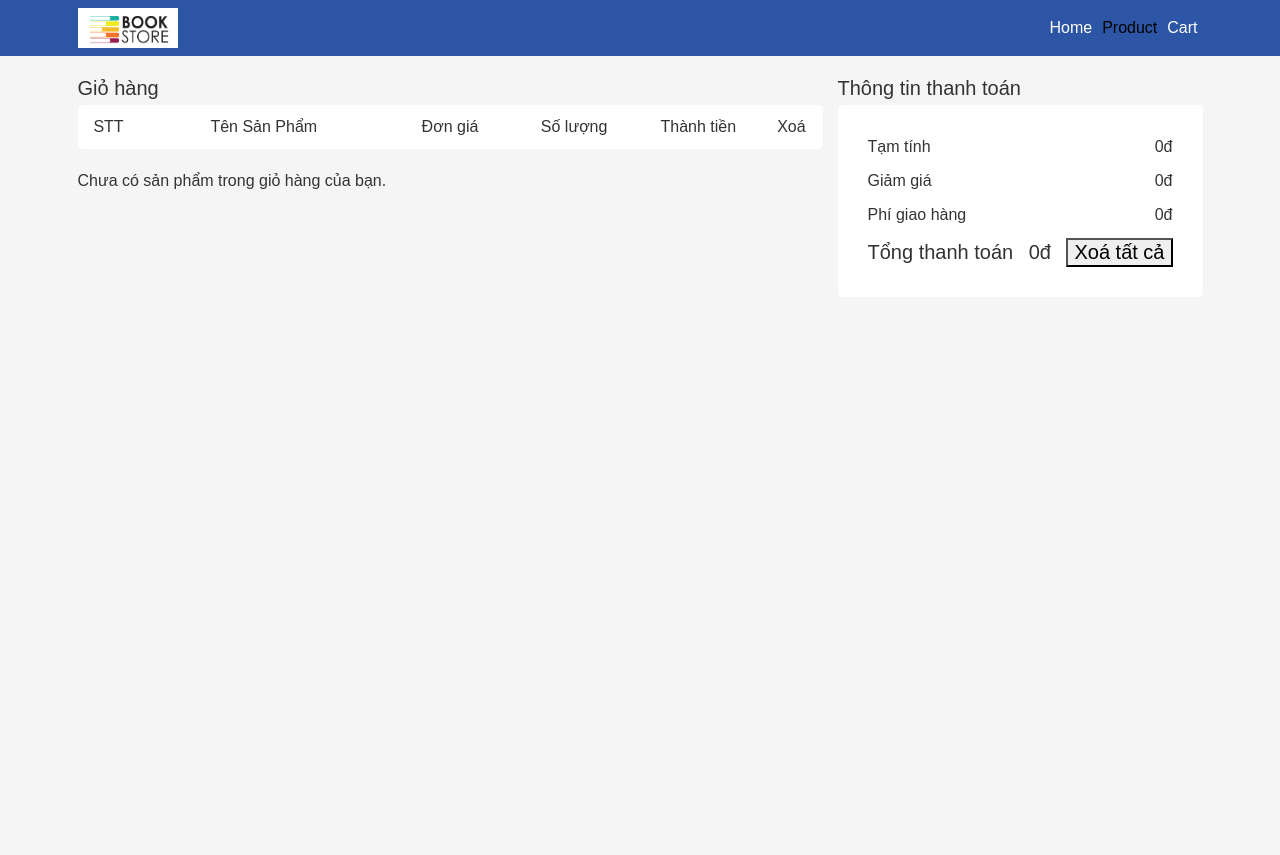
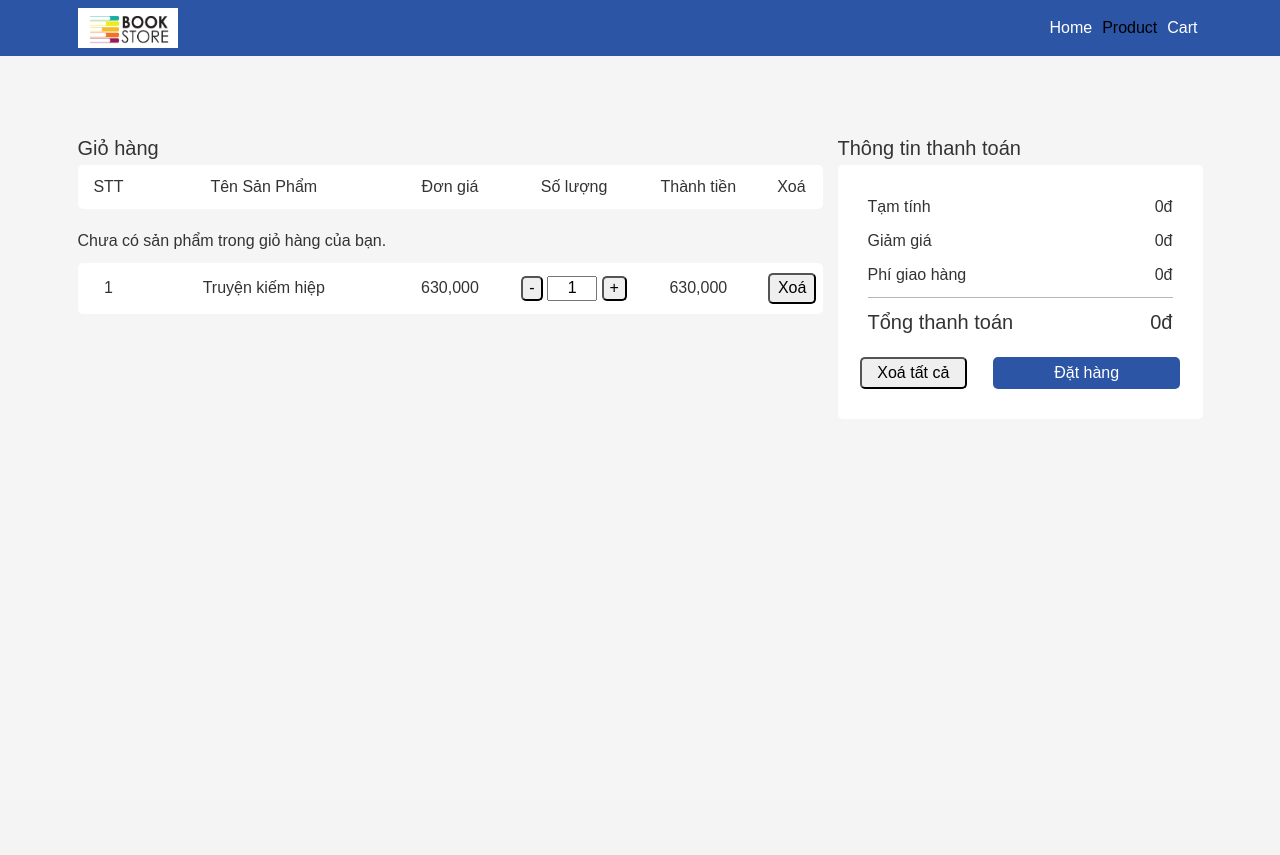
Before and after one commit to QuangHuy2201/Project_BookStore, a PHP site: page /cart.php in a window 1280 px wide. Shown: the top 855 px of the page. After the commit the page ends 389 px from the top, so only its background shows below. Run offline with PHP 8.4, Linux system fonts and the light colour scheme; some web fonts are replaced.

Commit message:
add quantity number

```diff
--- a/model/connectDB.php
+++ b/model/connectDB.php
@@ -4,12 +4,12 @@ function connectdb(){
 
   $servername="localhost";
   $username="root";
-  $password="231077";
+  $password="";
   $dbname = "bookstore";
 
 
   // Create connection
-  $conn = new mysqli($servername, $username, $password, $dbname, 3306);
+  $conn = new mysqli($servername, $username, $password, $dbname, 3307);
 
   // Check connection
   if ($conn->connect_error) {
--- a/static/css/Style.css
+++ b/static/css/Style.css
@@ -19,8 +19,13 @@
     src: url('../font/poppins/SVN-Poppins-SemiBold.ttf');
 }
 
+:root {
+    --bg-primary: #2c55a5;
+}
+
 body {
     font-family: Poppins-Regular, sans-serif;
+    background-color: #f5f5f5;
 }
 
 .txt-regular {
@@ -47,12 +52,8 @@ body {
     background-color: #f5f5f5;
 }
 
-/* .w-100 {
-    width: 100%;
-} */
-
 .h-100vh {
-    height: 100vh;
+    min-height: 100vh;
 }
 
 .b-radius {
--- a/static/css/cart.css
+++ b/static/css/cart.css
@@ -0,0 +1,41 @@
+input {
+    text-align: center;
+    width: 50px;
+}
+
+input::-webkit-outer-spin-button,
+input::-webkit-inner-spin-button {
+    -webkit-appearance: none;
+    -moz-appearance: none;
+    appearance: none;
+    margin: 0;
+}
+
+.del_item {}
+
+.total {
+    position: relative;
+}
+
+.total::before {
+    position: absolute;
+    content: "";
+    display: block;
+    top: -1rem;
+    left: 0;
+    width: 100%;
+    height: 1px;
+    background-color: #b6b6b6;
+}
+
+button[type="submit"] {
+    padding: 0.4rem 0.8rem;
+}
+
+.order {
+    background-color: var(--bg-primary);
+    color: #fff;
+    text-decoration: none;
+    padding: 0.4rem 0.8rem;
+    text-align: center;
+}
--- a/static/css/common.css
+++ b/static/css/common.css
@@ -14,7 +14,6 @@ body {
   overscroll-behavior-y: none;
   -webkit-font-smoothing: subpixel-antialiased;
   -moz-osx-font-smoothing: unset;
-  padding-bottom: 16rem;
 }
 .dnone, .sp {display: none;}
 .db {display: block;}
@@ -84,6 +83,7 @@ hr {border:none; border-bottom: 0.1rem solid #199342; margin: 0;}
 .mb80 {margin-bottom: 8rem;}
 .mb90 {margin-bottom: 9rem;}
 
+.mt10 {margin-top: 1rem;}
 .mt20{margin-top: 2rem !important;}
 .mt45 {margin-top: 4.5rem;}
 
@@ -195,25 +195,6 @@ mark:after {
   position: relative;
   z-index: 1;
   display: inline-block;
-}
-.square::before, .square::after {
-  content: "";
-  position: absolute;
-  width: 3.5rem;
-  height: 3.5rem;
-  z-index: -1;
-}
-.square::before {
-  top:-2rem;
-  left:-4rem;
-  background: url(../img/common/square_l.svg) no-repeat center center;
-  background-size: cover;
-}
-.square::after {
-  bottom:-2rem;
-  right:-4rem;
-  background: url(../img/common/square_r.svg) no-repeat center center;
-  background-size: cover;
 }
 
 .fs10 {font-size: 1rem;}
--- a/view/cart.php
+++ b/view/cart.php
@@ -5,78 +5,67 @@ include "header.php";
 session_start();
 
 
-if(!isset($_SESSION['cart']))$_SESSION['cart']=[];
-if(isset($_POST['buy_now']))
-{
-   $product_name=$_POST['product_name'];
-   $price=$_POST['price'];
-   $quantity=1;
+if (!isset($_SESSION['cart'])) $_SESSION['cart'] = [];
+if (isset($_POST['buy_now'])) {
+    $product_name = $_POST['product_name'];
+    $price = $_POST['price'];
+    $quantity = 1;
 
 
     //Check product in cart
     //flag
-    $fl=0;
-    for($i=0;$i<sizeof($_SESSION['cart']);$i++ )
-    {
-        if($_SESSION['cart'][$i][0]==$product_name)
-        {
-            $fl=1;
-            $_SESSION['cart'][$i][2]+= $quantity;
+    $fl = 0;
+    for ($i = 0; $i < sizeof($_SESSION['cart']); $i++) {
+        if ($_SESSION['cart'][$i][0] == $product_name) {
+            $fl = 1;
+            $_SESSION['cart'][$i][2] += $quantity;
             break;
         }
     }
 
-    if($fl==0)
-    {
+    if ($fl == 0) {
         //Add to cart
-        $product_cart =[$product_name, $price,$quantity];
-        $_SESSION['cart'][] =$product_cart;
-
-
+        $product_cart = [$product_name, $price, $quantity];
+        $_SESSION['cart'][] = $product_cart;
     }
-
 }
 function show_to_cart()
 
 {
-    $total=0;
-    if( !empty($_SESSION['cart']) )
-    {
-        for($i=0;$i<sizeof($_SESSION['cart']);$i++ ){
-            $sum=$_SESSION['cart'][$i][1]*$_SESSION['cart'][$i][2];
-            echo ' <div class="row text-center bg-white mlr0 pt10 pb10 mb5 b-radius w-100">
-            <div class="col-1">'.($i+1).'</div>
-            <div class="col-4 text-start">'.$_SESSION['cart'][$i][0].'</div>
-            <div class="col-2">'.number_format($_SESSION['cart'][$i][1]).'đ</div>
-            <div class="col-2">'.$_SESSION['cart'][$i][2].'</div>
-            <div class="col-2">'.number_format($sum).'</div>
+    $total = 0;
+    if (!empty($_SESSION['cart'])) {
+        for ($i = 0; $i < sizeof($_SESSION['cart']); $i++) {
+            $sum = $_SESSION['cart'][$i][1] * $_SESSION['cart'][$i][2];
+            echo ' <div class="row text-center bg-white mlr0 pt10 pb10 mb5 b-radius w-100 d-flex align-items-center">
+            <div class="col-1">' . ($i + 1) . '</div>
+            <div class="col-4 text-start">' . $_SESSION['cart'][$i][0] . '</div>
+            <div class="col-2">' . number_format($_SESSION['cart'][$i][1]) . 'đ</div>
+            <div class="col-2">' . $_SESSION['cart'][$i][2] . '</div>
+            <div class="col-2">' . number_format($sum) . '</div>
             <div class="col-1">
             <form method="GET">
-                <button type="submit" name="delete" value="'.$i.'">Xoá</button>
+                <button type="submit" name="delete" value="' . $i . '">Xoá</button>
             </form>
             </div>
             </div>';
-            $total+=$sum;
+            $total += $sum;
         }
-    }
-    else echo"<p>Chưa có sản phẩm trong giỏ hàng của bạn.</p>";
+    } else echo "<p>Chưa có sản phẩm trong giỏ hàng của bạn.</p>";
     return $total;
 }
 
-if(isset($_GET['delete_all'])) unset($_SESSION['cart']);
+if (isset($_GET['delete_all'])) unset($_SESSION['cart']);
 
-if(isset($_GET['delete']))
-{
-    array_splice($_SESSION['cart'],$_GET['delete'],1);
-
+if (isset($_GET['delete'])) {
+    array_splice($_SESSION['cart'], $_GET['delete'], 1);
 }
 
 ?>
 
 <!-- Cart items details -->
-        <div class="cart-wrapper bg-gray h-100vh">
+<div class="cart-wrapper bg-gray pb140">
     <div class="container">
-                <div class="row">
+        <div class="row pt60">
             <div class="col-8">
                 <h2 class="cart-title mt20">Giỏ hàng</h2>
                 <div class="row txt-bold text-center bg-white mlr0 pt10 pb10 b-radius w-100 mb20">
@@ -90,24 +79,30 @@ if(isset($_GET['delete']))
 
 
                 <?php
-                        $total=show_to_cart();
+                $total = show_to_cart();
                 ?>
-                        <!-- <div class="row text-center bg-white mlr0 pt10 pb10 mb5 b-radius w-100">
-                        <div class="col-1">'.($i+1).'</div>
-                        <div class="col-3 text-start"></div>
-                        <div class="col-2"></div>
-                        <div class="col-1"></div>
-                        <div class="col-2"></div>
-                        <div class="col-2"><img style="width:70%;" src="../static/images/sach-truyen-kiem-hiep/biatrc_L.gif" alt="..."></div>
+                <div class="row text-center bg-white mlr0 pt10 pb10 mb5 b-radius w-100 d-flex align-items-center">
+                    <div class="col-1">1</div>
+                    <div class="col-4">Truyện kiếm hiệp</div>
+                    <div class="col-2">630,000</div>
+                    <div class="col-2">
+                        <button type="button" class="b-radius text-center" onclick="this.parentNode.querySelector('[type=number]').stepDown();">
+                            -
+                        </button>
+                        <input type="number" name="number" min="1" max="100" value="1">
+                        <button type="button" class="b-radius text-center" onclick="this.parentNode.querySelector('[type=number]').stepUp();">
+                            +
+                        </button>
+                    </div>
+                    <div class="col-2">630,000</div>
                     <div class="col-1">
                         <form method="GET">
-                            <button type="submit" name="delete" value="'.$i.'">Xoá</button>
+                            <button type="submit" name="delete" value="'.$i.'" class="del_item b-radius">Xoá</button>
                         </form>
                     </div>
-                        </div>' -->
+                </div>
+            </div>
 
-
-                    </div>
             <div class="col-4">
                 <div class="row">
                     <div class="col">
@@ -125,11 +120,13 @@ if(isset($_GET['delete']))
                                 <div class="ship-fee-heading">Phí giao hàng</div>
                                 <div class="ship-fee-value">0đ</div>
                             </div>
-                                    <div class="total d-flex justify-content-between m-t-10 txt-semiBold fs20">
+                            <div class="total d-flex justify-content-between mt20 txt-semiBold fs20">
                                 <div class="total-heading">Tổng thanh toán</div>
                                 <div class="total-value"><?php echo number_format($total); ?>đ</div>
-                                        <form method="GET">
-                                        <button type="submit" name="delete_all">Xoá tất cả</button>
+                            </div>
+                            <form method="GET" class="row d-flex justify-content-between mt10">
+                                <button type="submit" name="delete_all" class="col-4 mt10 b-radius">Xoá tất cả</button>
+                                <a href="#" class="col-7 order b-radius mt10">Đặt hàng</a>
                             </form>
                         </div>
                     </div>
@@ -138,7 +135,18 @@ if(isset($_GET['delete']))
         </div>
     </div>
 </div>
-        </div>
 
+<script src="https://ajax.googleapis.com/ajax/libs/jquery/3.6.4/jquery.min.js"></script>
+<script>
+    $('.btn-minus').on('click', function(e) {
+        var input = $(e.target).closest('.form-type-number').find('input');
+        input[0]['stepDown']();
+    });
+    $('.btn-plus').on('click', function(e) {
+        var input = $(e.target).closest('.form-type-number').find('input');
+        input[0]['stepUp']();
+    });
+</script>
 </body>
+
 </html>
```
Lines whose indentation alone changed are shown as unchanged.
